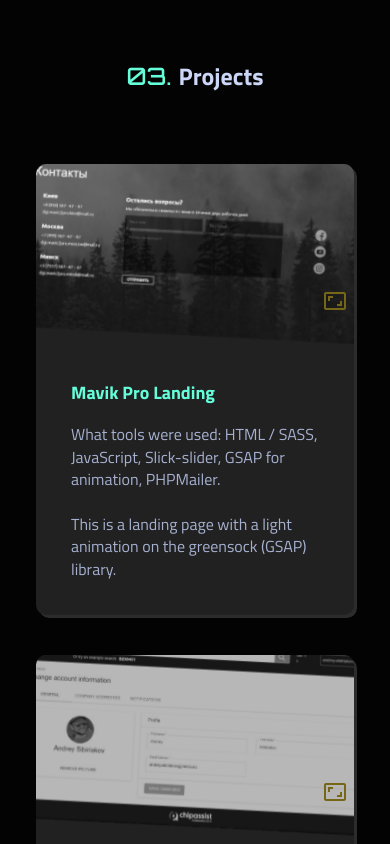
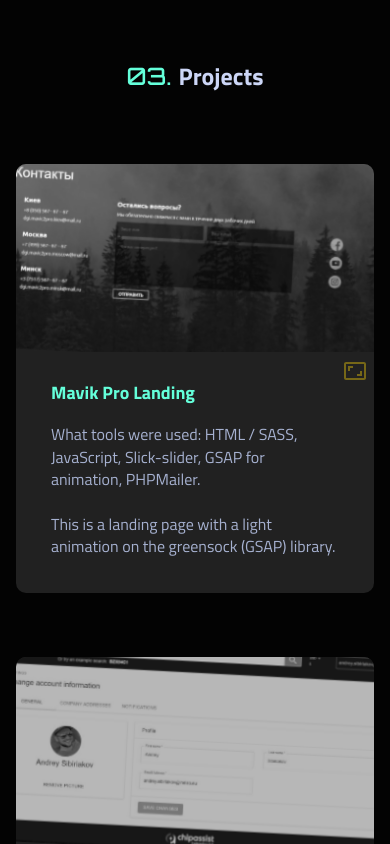
Before and after one commit to sibiryakov090591/portfolio_src, a React (Create React App) app: page / in a window 390 px wide. Shown: the part 4340-5184 px from the top of the page. Built offline with nearby package versions, Linux system fonts and the light colour scheme.

Commit message:
changed project card and resume

```diff
--- a/src/blocks/hire-me/HireMe.tsx
+++ b/src/blocks/hire-me/HireMe.tsx
@@ -9,6 +9,7 @@ import { gsap } from "gsap";
 import { ScrollTrigger } from "gsap/ScrollTrigger";
 import { useI18n } from "../../services/I18next";
 import BlankLink from "../../components/menu/BlankLink/BlankLink";
+import AspectRatioIcon from "@material-ui/icons/AspectRatio";
 
 const HireMe: React.FC = () => {
   const classes = useStyles();
@@ -39,7 +40,7 @@ const HireMe: React.FC = () => {
           className={classes.wrapper}
         >
           <div ref={elem_1} className={classes.resumeItemWrapper}>
-            <div>
+            <div className={`${classes.resumeImgWrapper} img_wrapper`}>
               <img
                 className={classes.resumeImg}
                 src={resumeImg_en}
@@ -47,7 +48,8 @@ const HireMe: React.FC = () => {
               />
             </div>
             <div className={classes.content}>
-              View or download the resume in PDF format. (CV)
+              View and download the resume (CV) in PDF format.
+              <AspectRatioIcon className={classes.icon} />
             </div>
           </div>
         </BlankLink>
--- a/src/blocks/hire-me/styles.ts
+++ b/src/blocks/hire-me/styles.ts
@@ -11,11 +11,13 @@ export const useStyles = makeStyles((theme: AppTheme) => ({
   wrapper: {
     display: "flex",
     cursor: "pointer",
-    transition: "all 500ms ease-out",
     overflow: "hidden",
     "&:hover": {
-      "& img": {
-        filter: "grayscale(0)",
+      "& .img_wrapper:after": {
+        background: "rgb(80 124 136 / 25%)",
+      },
+      "& svg": {
+        color: theme.palette.background.yellow,
       },
     },
     "@media screen and (max-width: 654px)": {
@@ -43,29 +45,49 @@ export const useStyles = makeStyles((theme: AppTheme) => ({
     borderBottom: `2px solid ${theme.palette.background.green}`,
   },
   resumeItemWrapper: {
-    display: "grid",
-    gridTemplateColumns: "1fr 1fr",
-    alignItems: "stretch",
     maxWidth: 630,
     position: "relative",
     overflow: "hidden",
-    borderRadius: "30px",
-    backgroundColor: theme.palette.background.dark,
-    border: `5px dashed ${theme.palette.app.grey700}`,
+    borderRadius: 12,
+    backgroundColor: theme.palette.app.grey700,
+    border: `5px solid ${theme.palette.app.grey700}`,
+  },
+  resumeImgWrapper: {
+    display: "flex",
+    justifyContent: "center",
+    alignItems: "center",
+    overflow: "hidden",
+    borderRadius: 10,
+    position: "relative",
+    "&:after": {
+      content: "''",
+      transition: "all 500ms ease-out",
+      position: "absolute",
+      top: 0,
+      left: 0,
+      right: 0,
+      bottom: 0,
+      background: "rgb(64 158 118 / 21%)",
+    },
   },
   resumeImg: {
     width: "100%",
-    filter: "grayscale(1)",
-    transition: "all 500ms ease-out",
   },
   content: {
-    color: theme.palette.text.green,
-    padding: 16,
+    color: theme.palette.text.primary,
+    padding: "12px 12px 8px",
     display: "flex",
     alignItems: "center",
     fontWeight: "bold",
     lineHeight: "1.4",
   },
+  icon: {
+    transition: "all 200ms ease-out",
+    color: theme.palette.background.darkYellow,
+    position: "absolute",
+    bottom: 4,
+    right: 6,
+  },
 }));
 
 export default "styles";
--- a/src/blocks/projects/styles.ts
+++ b/src/blocks/projects/styles.ts
@@ -1,7 +1,8 @@
 import { makeStyles } from "@material-ui/styles";
 import { AppTheme } from "../../themes/paletteTypes";
+import { Theme } from "@material-ui/core/styles/createTheme";
 
-export const useStyles = makeStyles((theme: AppTheme) => ({
+export const useStyles = makeStyles((theme: AppTheme & Theme) => ({
   projectsContainer: {
     display: "flex !important",
     flexDirection: "column",
@@ -10,14 +11,13 @@ export const useStyles = makeStyles((theme: AppTheme) => ({
     paddingBottom: 50,
   },
   projectsWrapper: {
-    display: "flex",
-    justifyContent: "space-between",
-    flexWrap: "wrap",
+    display: "grid",
+    gap: "24px",
+    gridTemplateColumns: "1fr 1fr",
     width: "100%",
     maxWidth: 975,
-    "@media screen and (max-width: 1042px)": {
-      justifyContent: "center",
-      maxWidth: "none",
+    [theme.breakpoints.down(1135)]: {
+      gridTemplateColumns: "1fr",
     },
   },
 }));
--- a/src/components/menu/Menu.tsx
+++ b/src/components/menu/Menu.tsx
@@ -31,6 +31,7 @@ const Menu: React.FC = () => {
   useEffect(() => {
     const tl = gsap.timeline();
     tl.from("#menu_item", {
+      delay: 0.5,
       stagger: 0.12,
       ease: "circ.out",
       opacity: 0,
--- a/src/components/project/Project.tsx
+++ b/src/components/project/Project.tsx
@@ -23,7 +23,7 @@ const Project: React.FC<PropsType> = ({ title, images, link, children }) => {
     gsap.registerPlugin(ScrollTrigger);
     gsap.from(elem.current, {
       scrollTrigger: elem.current,
-      x: "40px",
+      y: "40px",
       opacity: 0,
       duration: 1.2,
     });
@@ -45,7 +45,6 @@ const Project: React.FC<PropsType> = ({ title, images, link, children }) => {
     <div ref={elem} className={classes.wrapper}>
       <div className={classes.sliderWrapper}>
         <BlankLink className={classes.sliderLink} href={link}>
-          <AspectRatioIcon className={classes.sliderIcon} />
           <Slider {...settings} className={classes.slider}>
             {images.map((img, i) => (
               <img key={i} src={img} alt="work image" />
@@ -54,6 +53,7 @@ const Project: React.FC<PropsType> = ({ title, images, link, children }) => {
         </BlankLink>
       </div>
       <div className={classes.description}>
+        <AspectRatioIcon className={classes.sliderIcon} />
         <h3 className={classes.title}>{title}</h3>
         <p className={classes.text}>{children}</p>
       </div>
--- a/src/components/project/styles.ts
+++ b/src/components/project/styles.ts
@@ -4,10 +4,9 @@ import { AppTheme } from "../../themes/paletteTypes";
 export const useStyles = makeStyles((theme: AppTheme) => ({
   wrapper: {
     backgroundColor: theme.palette.app.grey700,
-    margin: 20,
+    margin: "20px auto",
     maxWidth: 400,
     borderRadius: 10,
-    boxShadow: "3px 3px 0px #2c2c2c",
     overflow: "hidden",
     "@media screen and (max-width: 615px)": {
       width: "100%",
@@ -16,19 +15,19 @@ export const useStyles = makeStyles((theme: AppTheme) => ({
   sliderWrapper: {
     overflow: "hidden",
     height: 188,
+    "&:hover": {
+      "& + div > svg": {
+        color: theme.palette.background.yellow,
+      },
+    },
   },
   sliderLink: {
     display: "block",
     position: "relative",
-    "&:hover": {
-      "& svg": {
-        color: theme.palette.background.yellow,
-      },
-    },
   },
   sliderIcon: {
     position: "absolute",
-    bottom: 7,
+    top: 7,
     right: 7,
     color: theme.palette.background.darkYellow,
     transition: "all 200ms ease",
@@ -43,6 +42,7 @@ export const useStyles = makeStyles((theme: AppTheme) => ({
     lineHeight: 1.4,
     padding: "10px 35px 35px",
     color: theme.palette.text.primary,
+    position: "relative",
   },
   slider: {
     transition: "all 800ms ease",
--- a/src/components/socials/Socials.tsx
+++ b/src/components/socials/Socials.tsx
@@ -18,7 +18,7 @@ const Socials: React.FC = () => {
       delay: 1,
       stagger: 0.15,
       ease: "elastic.out(0.6, 0.2)",
-      x: "-80px",
+      x: "-90px",
       duration: 2,
     });
     gsap.from("#social_line", {
```
